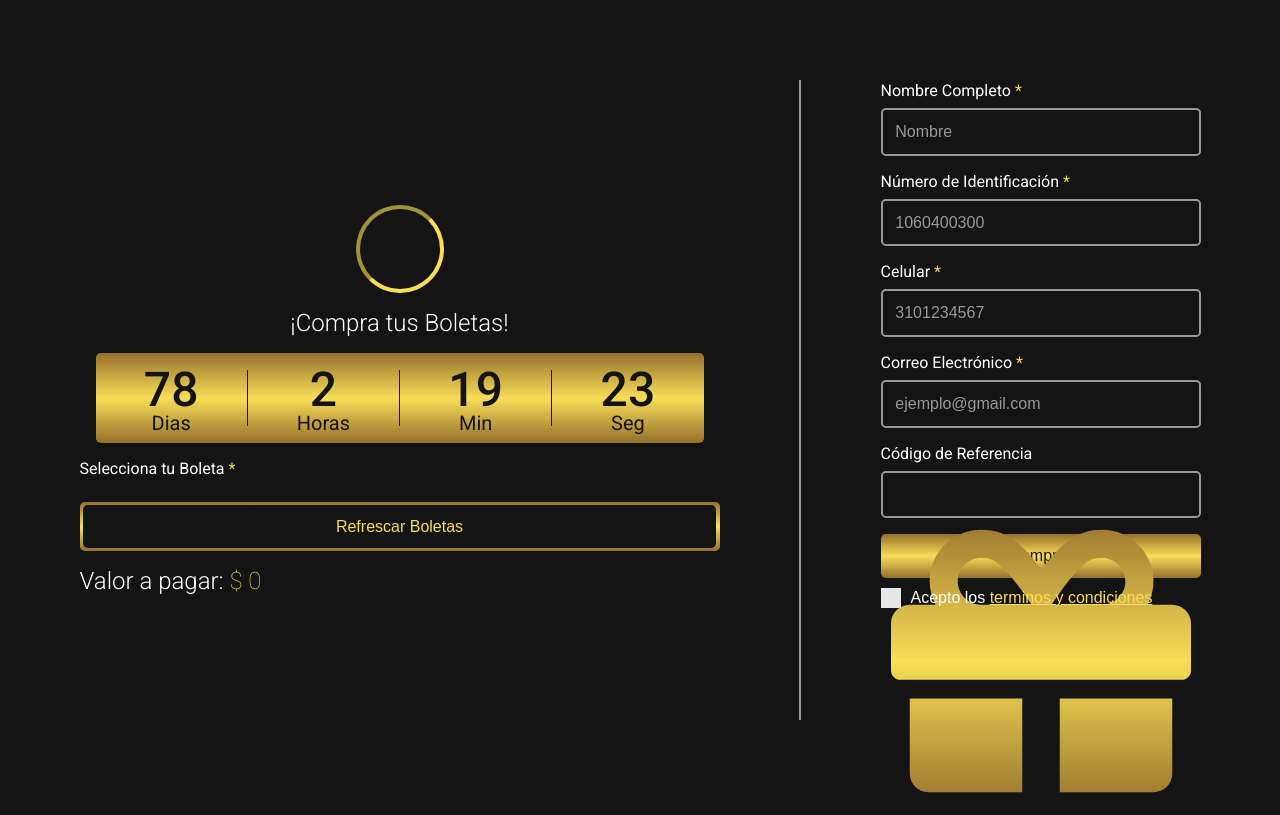
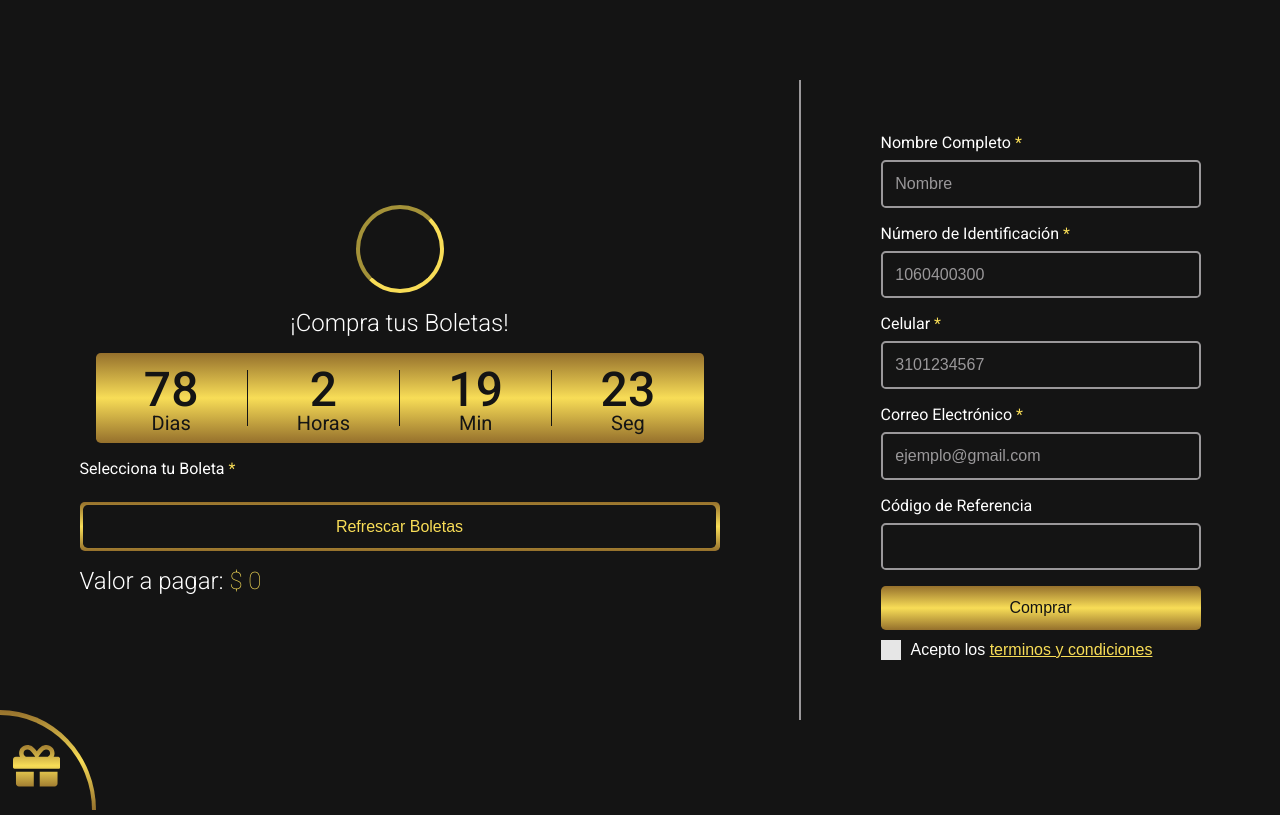
Before and after one commit to jfredyromero/rifa-web-page, a PHP site: page /rifa-web-page/ in a window 1280 px wide. Run offline with PHP 8.4, Linux system fonts and the light colour scheme; data comes from the database, SQL or seed files in the repository; data that the repository does not hold is empty; some libraries are stand-ins or nearby versions.

Commit message:
Co-authored-by: JorgeAVargasC <JorgeAVargasC@users.noreply.github.com>

```diff
--- a/index.php
+++ b/index.php
@@ -1,6 +1,7 @@
 <?php
-include_once("static/connection/connection.php");
+include_once("static/connection/connectionLocal.php");
 $mysqli = new mysqli($host, $user, $pw, $db);
+
 if ($mysqli->connect_error) {
 	exit('Could not connect');
 }
@@ -188,8 +189,10 @@ if ($mysqli->connect_error) {
 				</div>
 
 				<div class="gift-container mt-1 mb-1">
-					<a href="">
-						<svg min-width="512" min-height="512" width="100%" height="100%" xmlns="http://www.w3.org/2000/svg" viewBox="0 0 512 512" fill="none">
+					<div class="bg-gold-gradient-circle">
+						<div class="bg-dark-circle">
+							<a href="#">
+								<svg width="100%" height="100%" xmlns="http://www.w3.org/2000/svg" viewBox="0 0 512 512" fill="none">
 									<path d="M32 448c0 17.7 14.3 32 32 32h160V320H32v128zm256 32h160c17.7 0 32-14.3 32-32V320H288v160zm192-320h-42.1c6.2-12.1 10.1-25.5 10.1-40 0-48.5-39.5-88-88-88-41.6 0-68.5 21.3-103 68.3-34.5-47-61.4-68.3-103-68.3-48.5 0-88 39.5-88 88 0 14.5 3.8 27.9 10.1 40H32c-17.7 0-32 14.3-32 32v80c0 8.8 7.2 16 16 16h480c8.8 0 16-7.2 16-16v-80c0-17.7-14.3-32-32-32zm-326.1 0c-22.1 0-40-17.9-40-40s17.9-40 40-40c19.9 0 34.6 3.3 86.1 80h-86.1zm206.1 0h-86.1c51.4-76.5 65.7-80 86.1-80 22.1 0 40 17.9 40 40s-17.9 40-40 40z" fill="url(#gift-gold)"></path>
 									<defs>
 										<linearGradient id="gift-gold" x1="256" y1="0" x2="256" y2="512" gradientUnits="userSpaceOnUse">
@@ -200,6 +203,9 @@ if ($mysqli->connect_error) {
 									</defs>
 								</svg>
 							</a>
+						</div>
+					</div>
+
 				</div>
 
 
--- /dev/null
+++ b/static/connection/connectionLocal.php
@@ -0,0 +1,6 @@
+<?php
+    $host = "localhost";
+    $user = "root";
+    $pw = "";
+    $db = "boleta";
+?>
--- a/static/css/main.css
+++ b/static/css/main.css
@@ -30,7 +30,8 @@ body {
 	color: var(--white);
 }
 
-h1,th {
+h1,
+th {
 	font-weight: 400;
 	text-transform: capitalize;
 }
@@ -39,7 +40,8 @@ h2 {
 	font-weight: 300;
 }
 
-p,td {
+p,
+td {
 	font-weight: 100;
 }
 
@@ -58,7 +60,8 @@ label {
 	align-items: center;
 }
 
-.first-section, .second-section{
+.first-section,
+.second-section {
 	width: 20rem;
 }
 
@@ -260,7 +263,6 @@ label {
 	background: var(--gold-gradient);
 }
 
-
 /* Forms*/
 
 .form-input {
@@ -290,7 +292,7 @@ input:-webkit-autofill:active{
     -webkit-box-shadow: 0 0 0 30px white inset !important;
 } */
 
-.form-input:-webkit-autofill{
+.form-input:-webkit-autofill {
 	-webkit-box-shadow: 0 0 0 30px rgb(20, 20, 20) inset !important;
 	-webkit-text-fill-color: #ffffff !important;
 }
@@ -319,15 +321,15 @@ input[type="checkbox"]:checked + label {
 	width: 100%;
 }
 
-.buy-block{
+.buy-block {
 	width: 100%;
 }
 
-.buy-block a{
+.buy-block a {
 	color: var(--secondary);
 }
 
-.refresh-block span{
+.refresh-block span {
 	color: var(--secondary);
 }
 
@@ -339,7 +341,7 @@ input[type="checkbox"]:checked + label {
 	justify-items: center;
 }
 
-.ticket{
+.ticket {
 	width: auto;
 	height: auto;
 	display: flex;
@@ -347,21 +349,21 @@ input[type="checkbox"]:checked + label {
 	align-items: center;
 }
 
-.ticket iframe{
+.ticket iframe {
 	border: none;
 	width: 100%;
 	height: 100%;
 	z-index: 0;
 }
 
-.ticket h1{
+.ticket h1 {
 	color: var(--dark);
 	position: absolute;
 	font-size: 1.4rem;
 	z-index: 1;
 }
 
-.ticket input{
+.ticket input {
 	width: 6rem;
 	height: 4rem;
 	position: absolute;
@@ -369,17 +371,42 @@ input[type="checkbox"]:checked + label {
 	z-index: 2;
 }
 
-.ticket input:hover{
+.ticket input:hover {
 	cursor: pointer;
 }
 
-.gift-container{
+.gift-container {
 	display: flex;
 	flex-direction: row;
 	justify-content: center;
 	align-items: center;
+	height: 5rem;
 	width: 100%;
+}
+
+.bg-gold-gradient-circle {
+	display: flex;
+	justify-content: center;
+	align-items: center;
 	height: 5rem;
+	width: 5rem;
+	background: var(--gold-gradient);
+	border-radius: 50%;
+}
+
+.bg-dark-circle {
+	display: flex;
+	justify-content: center;
+	align-items: center;
+	height: 4.5rem;
+	width: 4.5rem;
+	background-color: var(--dark);
+	border-radius: 50%;
+}
+
+.bg-dark-circle a {
+	width: auto;
+	height: 70%;
 }
 
 /* POPUPS */
@@ -394,10 +421,9 @@ input[type="checkbox"]:checked + label {
 	height: 100%;
 	z-index: 1000;
 	color: var(--white);
-
 }
 
-.container-flex{
+.container-flex {
 	width: 100%;
 	height: 100%;
 	display: flex;
@@ -405,7 +431,7 @@ input[type="checkbox"]:checked + label {
 	align-items: center;
 }
 
-.bg-close{
+.bg-close {
 	position: absolute;
 	background-color: #4e4e4e6c;
 	top: 0;
@@ -415,16 +441,16 @@ input[type="checkbox"]:checked + label {
 	height: 100%;
 }
 
-.card-content{
+.card-content {
 	z-index: 4;
 	display: flex;
-    flex-direction:column;
+	flex-direction: column;
 	background-color: var(--dark);
 	border-radius: 0.6rem;
 	padding: 1rem 1.5rem;
 }
 
-.card-header{
+.card-header {
 	display: flex;
 	flex-direction: row;
 	align-items: center;
@@ -432,30 +458,31 @@ input[type="checkbox"]:checked + label {
 	padding-bottom: 1rem;
 }
 
-.card-header i{
+.card-header i {
 	cursor: pointer;
 	align-self: flex-start;
 }
 
-.card-info-transaction{
+.card-info-transaction {
 	display: flex;
 	justify-content: center;
 	padding-bottom: 1rem;
 }
 
-.card-info-transaction table{
+.card-info-transaction table {
 	background-color: #313131;
 	border-collapse: collapse;
 	width: auto;
 }
 
-.card-info-transaction th,td{
+.card-info-transaction th,
+td {
 	/* border-bottom: 1px solid #ddd; */
 	padding: 0.5rem;
 	text-align: left;
 }
 
-.card-info-transaction td{
+.card-info-transaction td {
 	width: 20rem;
 }
 
@@ -463,25 +490,25 @@ input[type="checkbox"]:checked + label {
 	background-color: #4e4e4e;
 }
 
-.card-info-transaction tr:nth-child(even):hover{
+.card-info-transaction tr:nth-child(even):hover {
 	background-color: #4e4e4e;
 }
 
-.card-info-transaction tr:nth-child(even){
+.card-info-transaction tr:nth-child(even) {
 	background-color: #222222;
 }
 
-.card-footer{
+.card-footer {
 	display: flex;
 	justify-content: center;
 	align-items: center;
 }
 
-
-
 @media (min-width: 1269px) {
-
-	.page-content{
+	body {
+		overflow: hidden;
+	}
+	.page-content {
 		display: flex;
 		height: 100vh;
 		flex-direction: row;
@@ -489,24 +516,57 @@ input[type="checkbox"]:checked + label {
 		align-items: center;
 	}
 
-	.first-section{
+	.first-section {
 		position: relative;
 		width: min-content;
 		min-width: 50%;
 	}
 
-	.line-section{
+	.line-section {
 		width: 2px;
 		height: 80vh;
 		background-color: var(--gray-d);
 	}
 
-	.mb-1{
+	.mb-1 {
 		margin-bottom: 1rem;
 	}
 
-	.tickets-grid-container{
+	.tickets-grid-container {
 		grid-template-columns: repeat(6, 1fr);
 	}
 
+	.gift-container {
+		width: 6rem;
+		position: absolute;
+		left: 0;
+		bottom: 0;
+		margin: 0;
 	}
+
+	.bg-gold-gradient-circle {
+		position: relative;
+		width: 100px;
+		height: 100px;
+		-moz-border-radius: 0 100% 0 0;
+		-webkit-border-radius: 0 100% 0 0;
+		border-radius: 0 100% 0 0;
+	}
+
+	.bg-dark-circle {
+		position: absolute;
+		height: 95px;
+		width: 92px;
+		left: 0;
+		bottom: 0;
+		border-radius: 0 100% 0 0;
+	}
+
+	.bg-dark-circle a {
+		position: absolute;
+		left: 0.8rem;
+		bottom: 1.3rem;
+		width: auto;
+		height: 50%;
+	}
+}
```
Lines whose indentation alone changed are shown as unchanged.
